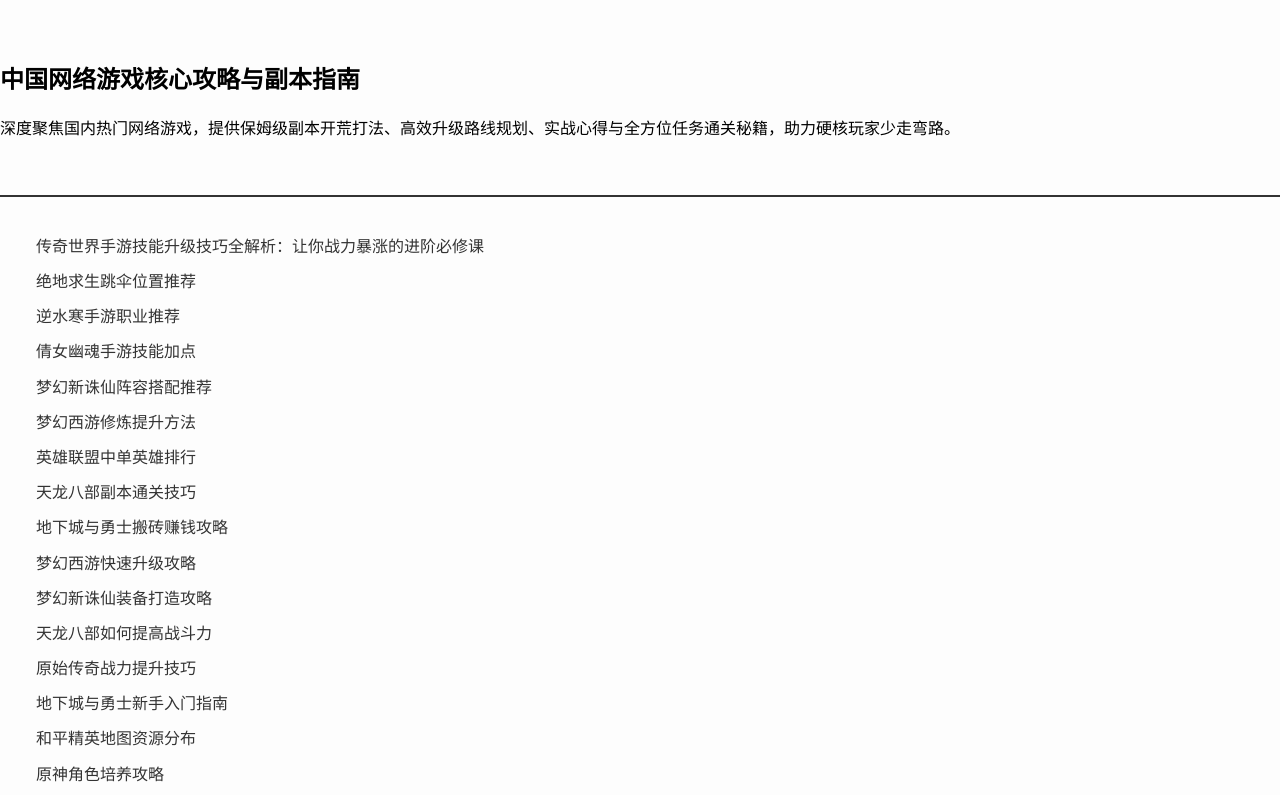
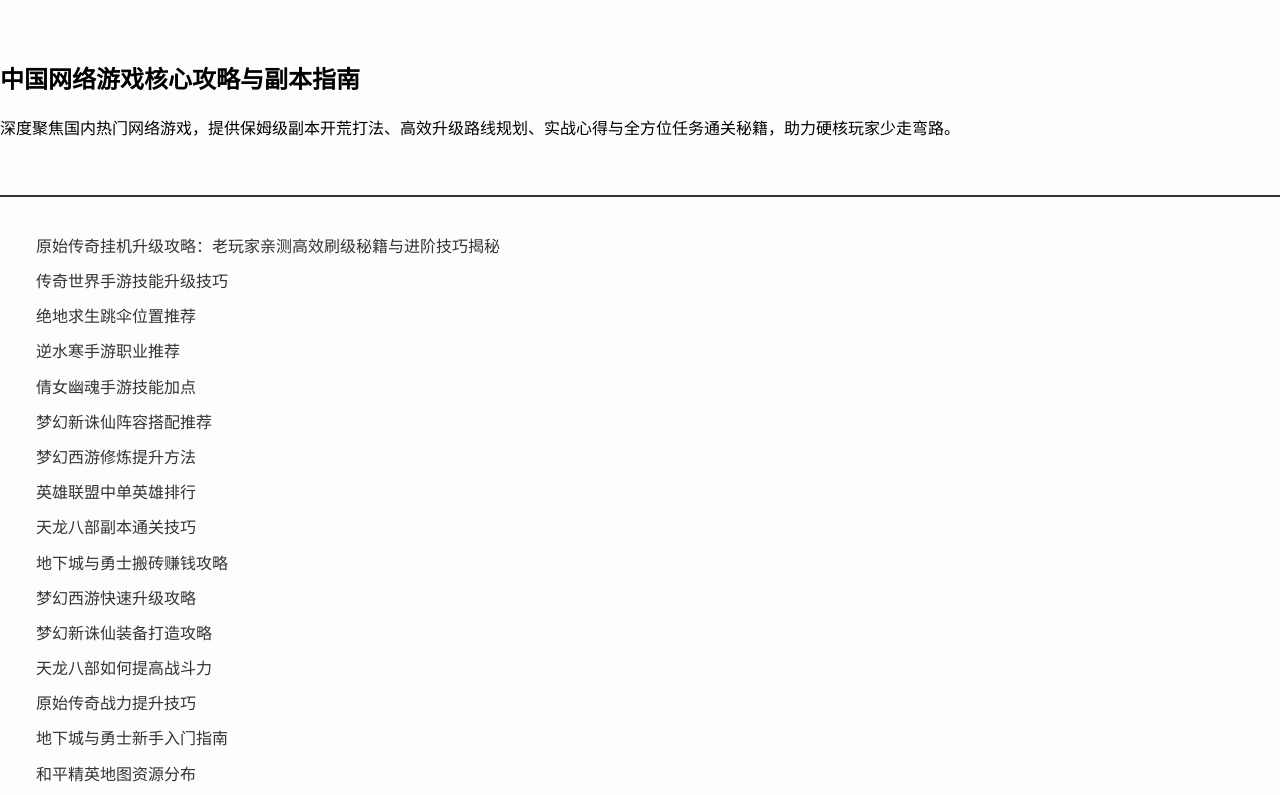
Before and after one commit to wangfang-888/wangfang-888.github.io, a plain HTML site: page index.html in a window 1280 px wide. Shown: the top 795 px of the page. Drawn offline with Linux system fonts and the light colour scheme.

Commit message:
sync root index for spiders

```diff
--- a/index.html
+++ b/index.html
@@ -21,7 +21,8 @@
 <body class="hub_oxciu">
     <section class="hub_uxmrr"><div><h1>中国网络游戏核心攻略与副本指南</h1><p>深度聚焦国内热门网络游戏，提供保姆级副本开荒打法、高效升级路线规划、实战心得与全方位任务通关秘籍，助力硬核玩家少走弯路。</p></div></section>
     <div class="hub_ynrtc" role="main"><section><ul class="hub_cqsgm">
-<li><a href="https://wangfang-888.github.io/cn-mmo-wiki/docs/2026-11-16-4e727c.html">传奇世界手游技能升级技巧全解析：让你战力暴涨的进阶必修课</a></li>
+<li><a href="https://wangfang-888.github.io/cn-mmo-wiki/docs/2026-11-16-da8882.html">原始传奇挂机升级攻略：老玩家亲测高效刷级秘籍与进阶技巧揭秘</a></li>
+                <li><a href="https://wangfang-888.github.io/cn-mmo-wiki/docs/2026-11-16-4e727c.html">传奇世界手游技能升级技巧</a></li>
                 <li><a href="https://wangfang-888.github.io/cn-mmo-wiki/docs/2026-11-16-0f2f8f.html">绝地求生跳伞位置推荐</a></li>
                 <li><a href="https://wangfang-888.github.io/cn-mmo-wiki/docs/2026-11-15-c89ce2.html">逆水寒手游职业推荐</a></li>
                 <li><a href="https://wangfang-888.github.io/cn-mmo-wiki/docs/2026-11-14-fa5cda.html">倩女幽魂手游技能加点</a></li>
```
